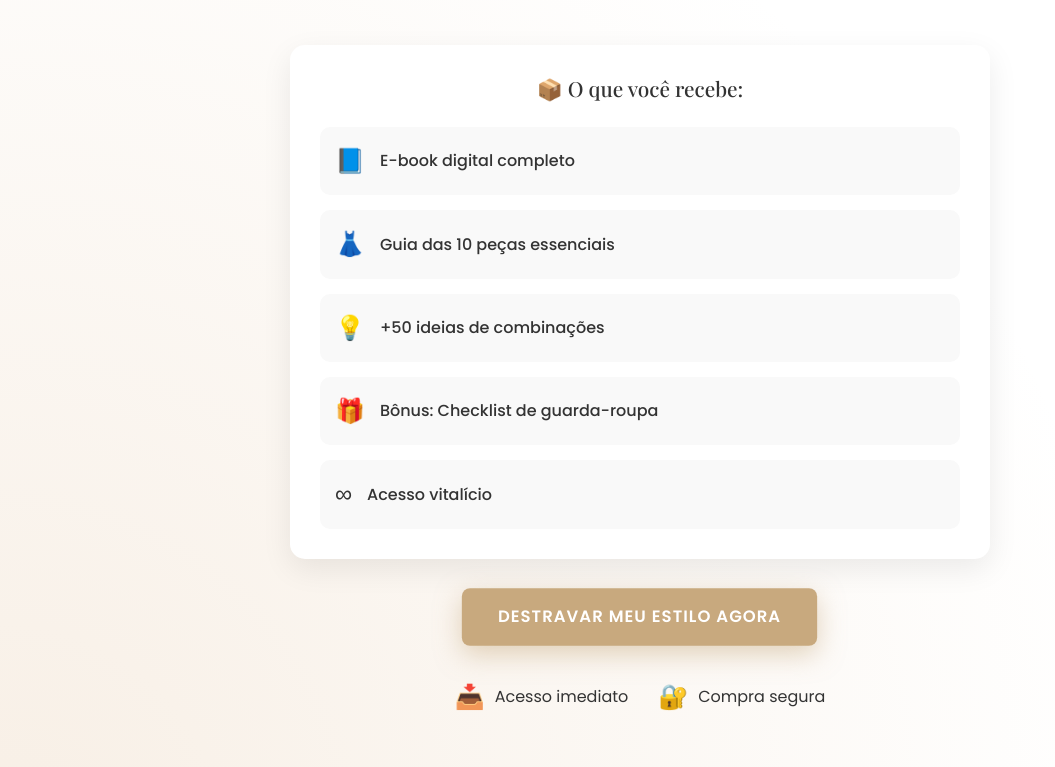
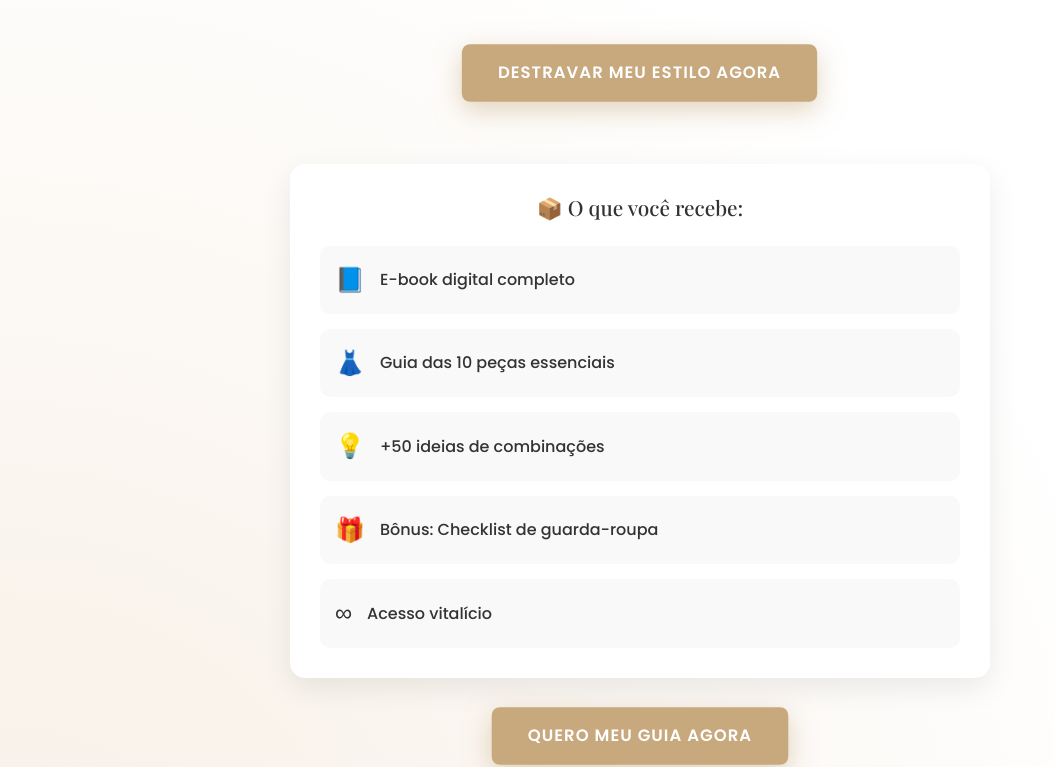
Before and after one commit to akolankiewicz/elegancia-descomplicada, a plain HTML site: page index.html in a window 1280 px wide. Shown: the part 6808-7575 px from the top of the page, without its empty margins (0-1055 px from the left). Drawn offline with nearby package versions, Linux system fonts and the light colour scheme; a web font is replaced by a local one.

Commit message:
feat: more button on payment cta action

```diff
--- a/index.html
+++ b/index.html
@@ -296,6 +296,8 @@
                     <div class="limited-time">(por tempo limitado )</div>
                 </div>
 
+                <a href="https://pay.kirvano.com/6c698ee3-d360-412e-9814-f5ea39e63727" class="cta-button pulse secondary-cta">DESTRAVAR MEU ESTILO AGORA</a><br><br>
+
                 <!-- O que você recebe -->
                 <div class="what-you-receive">
                     <h3>📦 O que você recebe:</h3>
@@ -323,7 +325,7 @@
                     </div>
                 </div>
 
-                <a href="https://pay.kirvano.com/6c698ee3-d360-412e-9814-f5ea39e63727" class="cta-button pulse secondary-cta">DESTRAVAR MEU ESTILO AGORA</a><br><br>
+                <a href="https://pay.kirvano.com/6c698ee3-d360-412e-9814-f5ea39e63727" class="cta-button pulse secondary-cta">QUERO MEU GUIA AGORA</a><br><br>
                 <div class="offer-features">
                     <div class="offer-feature">
                         <div class="feature-icon">📥</div>
```
